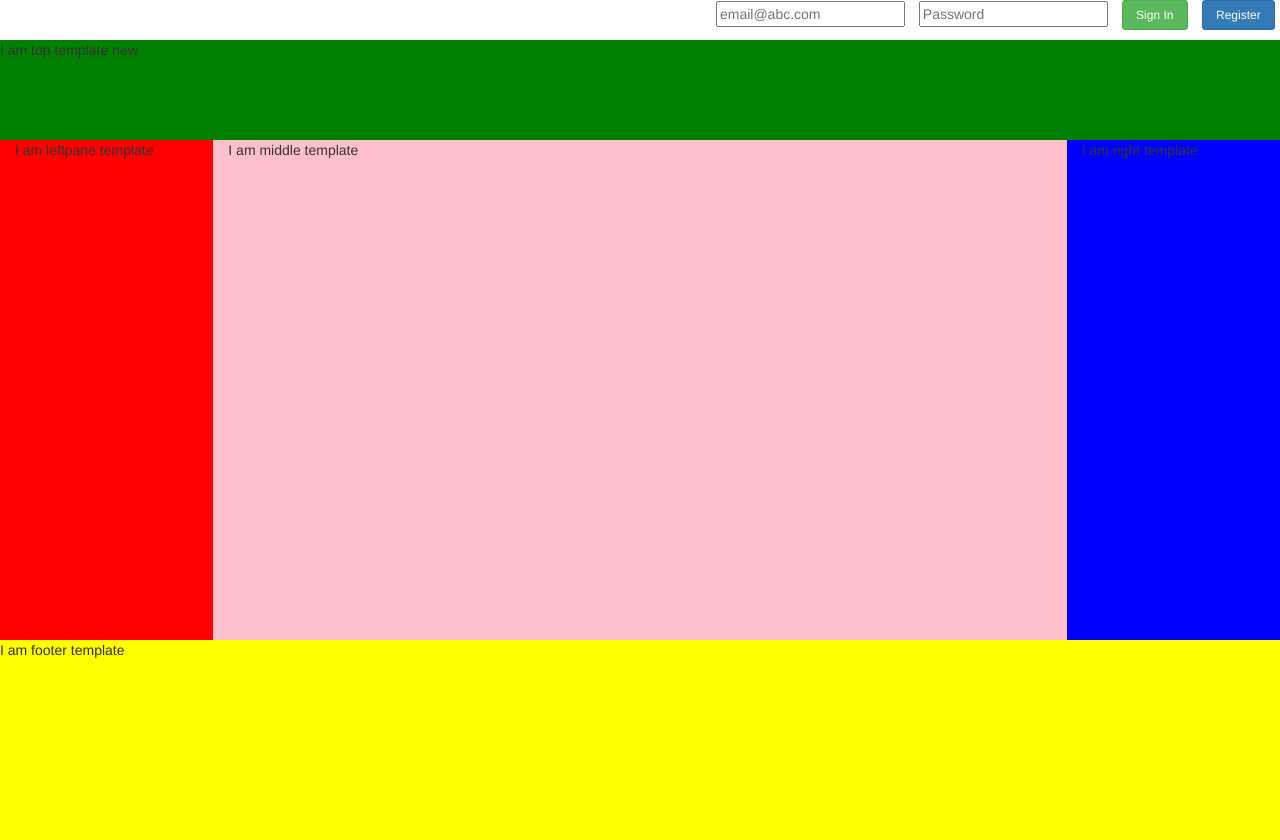
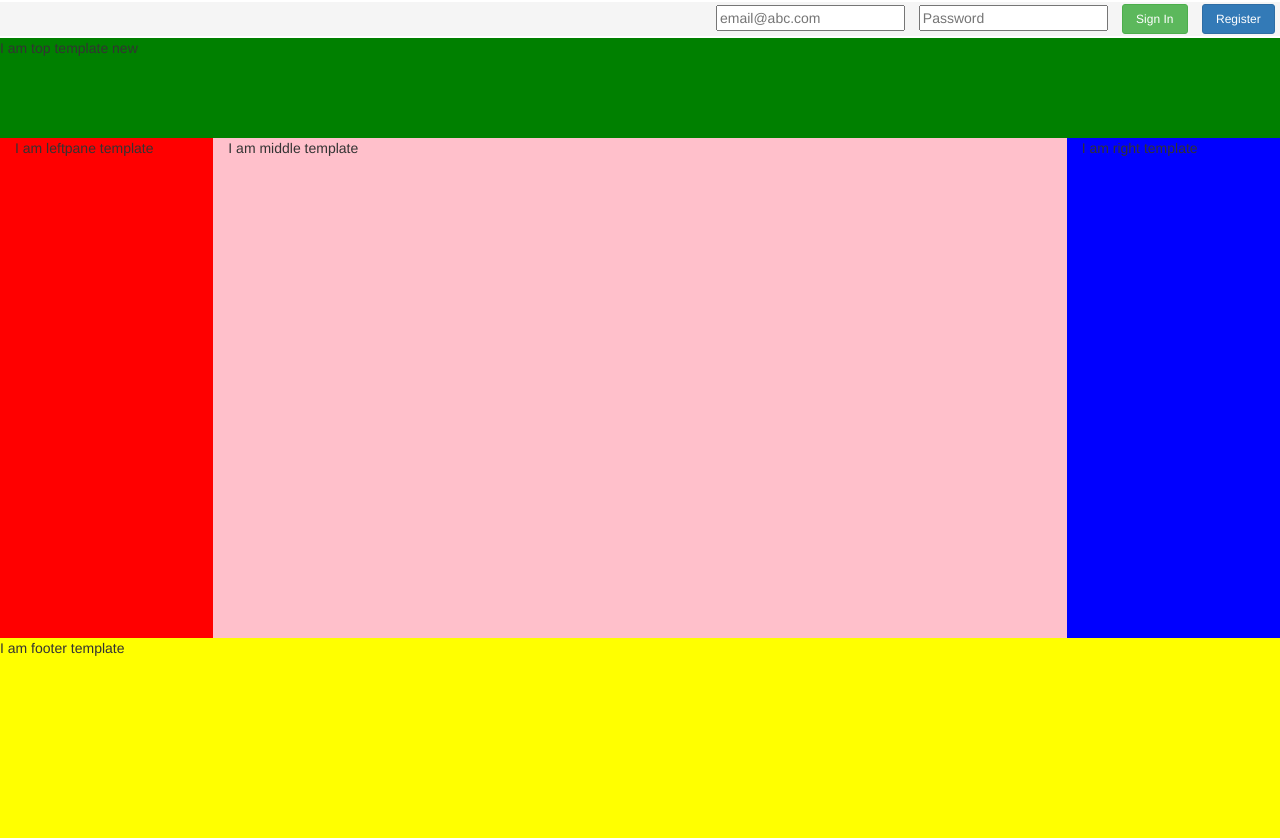
Before and after one commit to mKadiyan/mehar, a website: page uiserver/src/main/webapp/index.html in a window 1280 px wide. Drawn offline with nearby package versions, Linux system fonts and the light colour scheme.

Commit message:
correct color of header pane

```diff
--- a/uiserver/src/main/webapp/style/mehar.css
+++ b/uiserver/src/main/webapp/style/mehar.css
@@ -1,4 +1,12 @@
+headerpane > div
+{
+    background-color: #f5f5f5;
+    margin-top: 2px;
+    margin-bottom: 2px;
+}
+
 headerpane > div >ul
 {
-
+    margin-top: 2px;
+    margin-bottom: 2px;
 }
```
Also changed, not shown: uiserver/src/main/webapp/templates/headerPaneTemplate.html (+1 -1 lines).
